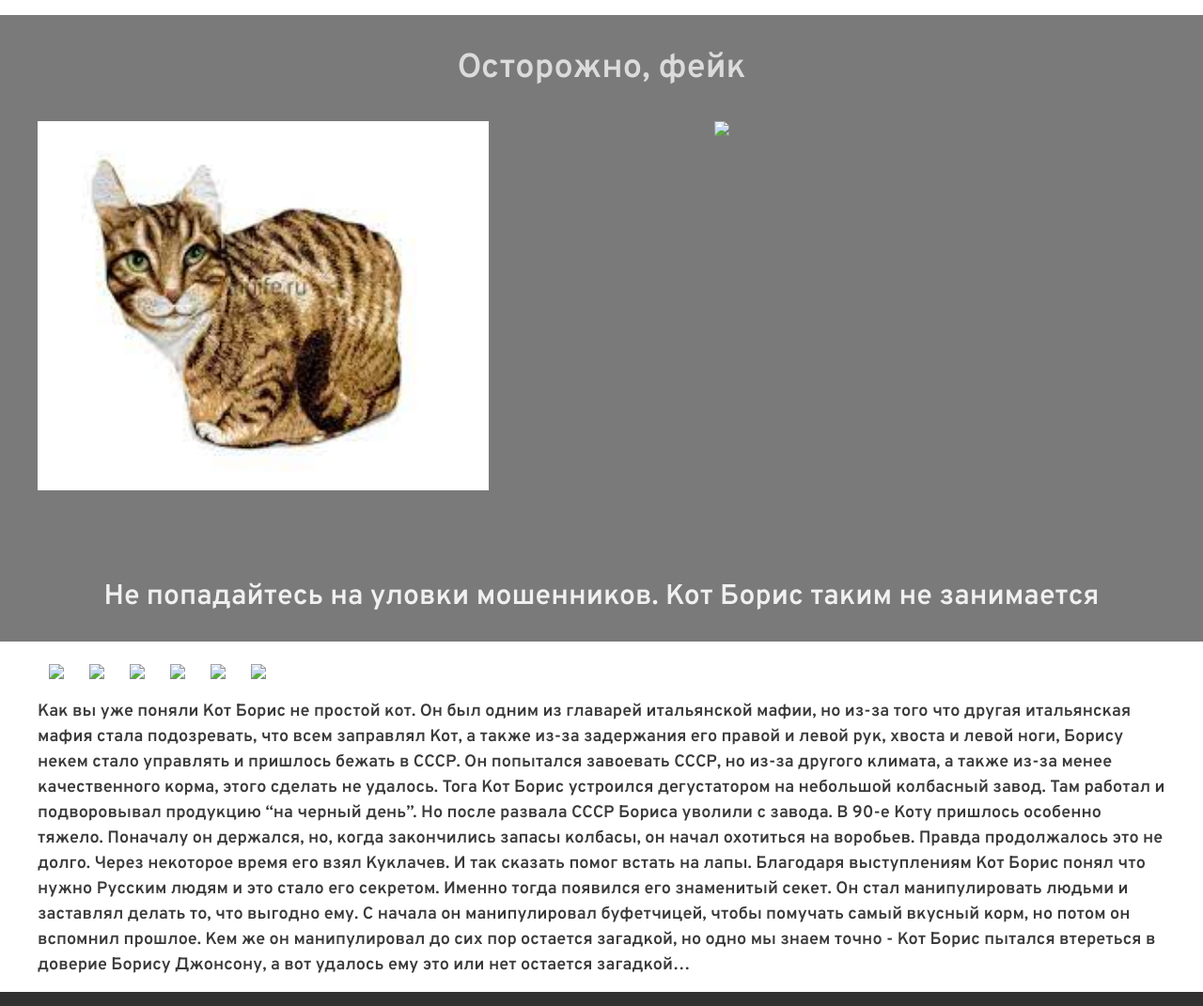
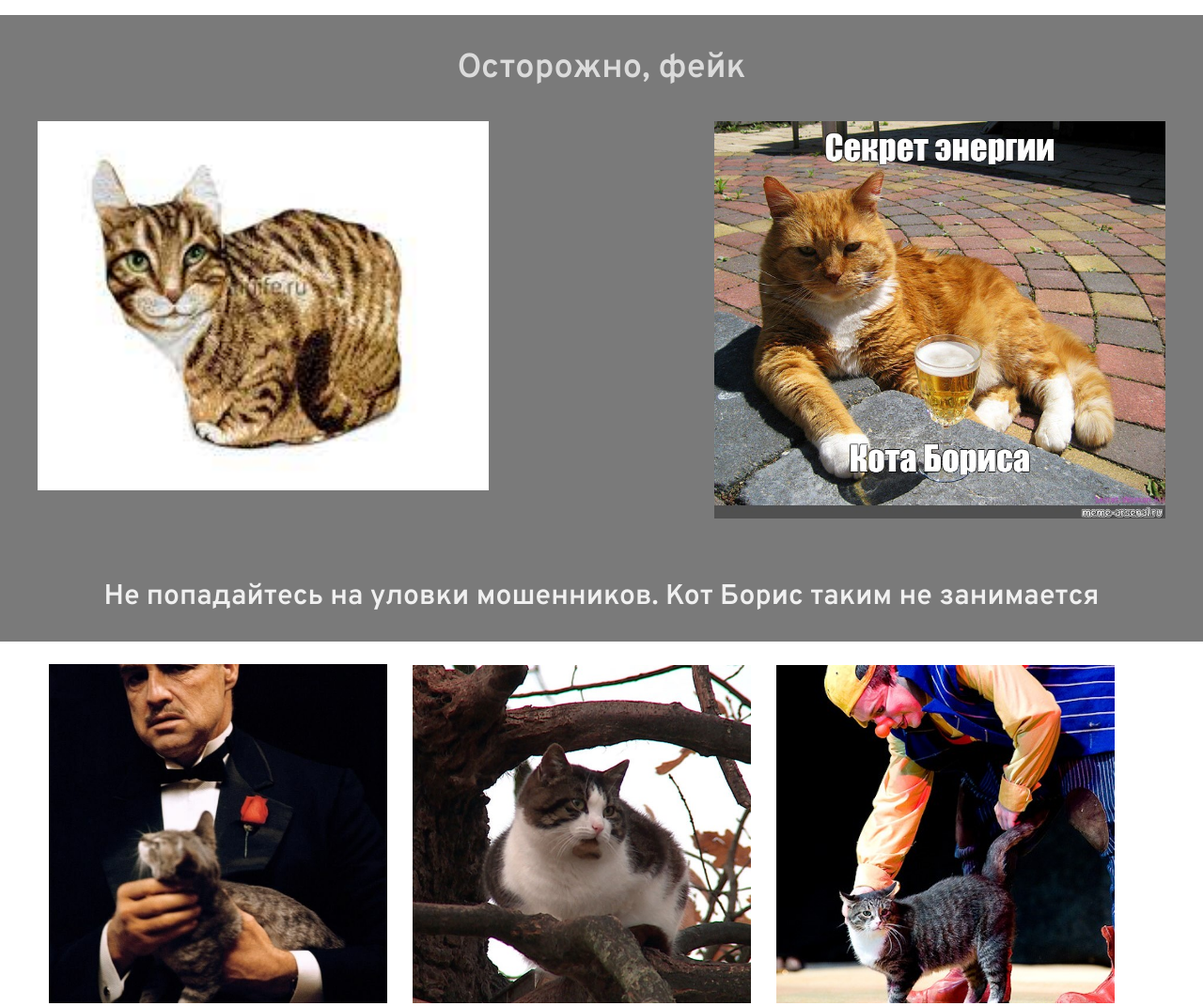
Before and after one commit to Lavreshkin/Lavreshkin.github.io, a plain HTML site: page index.html in a window 1280 px wide. Shown: the part 760-1831 px from the top of the page at 94% size. Drawn offline with Linux system fonts and the light colour scheme.

Commit message:
Update index.html

```diff
--- a/index.html
+++ b/index.html
@@ -18,7 +18,7 @@
 <div class="bakgraund_1"></div>
 
 <div class="round__photo">
-    <img src="assets\images\Round.jpg" alt="">
+    <img src=".\Round.jpg" alt="">
 </div>
 
 <div class="intro">
@@ -35,7 +35,7 @@
         <div class="container2">
             <h1 class="Copy__title">Осторожно, фейк</h1>
                 <img src="./Copy1.jpg" class="Copy__photo1">
-                <img src="assets/images/Copy2.jpg"class="Copy__photo2">
+                <img src="./Copy2.jpg"class="Copy__photo2">
                 <div class="container3">
                     <h1 class="Copy__posttitle">Не попадайтесь на уловки мошенников. Кот Борис таким не занимается</h1>
                 </div>
@@ -45,12 +45,12 @@
 <div class="president">
     <div class="container">
         <div class="about1">
-        <img src="assets/images/Godfather.jpg" class="president__photo">
-        <img src="assets/images/On_a_branch.jpg" class="president__photo">
-        <img src="assets/images/circus.jpg" class="president__photo">
-        <img src="assets/images/Great_Britain.jpg" class="president__photo">
-        <img src="assets/images/with the president.jpg" class="president__photo">
-        <img src="assets/images/with the president3.jpg" class="president__photo">
+        <img src="./Godfather.jpg" class="president__photo">
+        <img src="./On_a_branch.jpg" class="president__photo">
+        <img src="./circus.jpg" class="president__photo">
+        <img src="./Great_Britain.jpg" class="president__photo">
+        <img src="./with the president.jpg" class="president__photo">
+        <img src="./with the president3.jpg" class="president__photo">
         </div>
         <div class="container3">
             <h1 class="president__text">Как вы уже поняли Кот Борис не простой кот. Он был одним из главарей итальянской мафии, но из-за  того что другая итальянская мафия стала подозревать, что всем заправлял Кот, а также из-за задержания его правой и левой рук, хвоста и левой ноги, Борису некем стало управлять и пришлось бежать в СССР. Он попытался завоевать СССР, но из-за другого климата, а также из-за менее качественного корма, этого сделать не удалось. Тога Кот Борис устроился дегустатором на небольшой колбасный завод. Там работал и подворовывал продукцию “на черный день”. Но после развала СССР Бориса уволили с завода. В 90-е Коту пришлось особенно тяжело. Поначалу он держался, но, когда закончились запасы колбасы, он начал охотиться на воробьев. Правда продолжалось это не долго. Через некоторое время его взял Куклачев. И так сказать помог встать на лапы. Благодаря выступлениям Кот Борис понял что нужно Русским людям и это стало его секретом. Именно тогда появился его знаменитый секет. Он стал манипулировать людьми и заставлял делать то, что выгодно ему. С начала он манипулировал буфетчицей, чтобы помучать самый вкусный корм, но потом он вспомнил прошлое. Кем же он манипулировал до сих пор остается загадкой, но одно мы знаем точно - Кот Борис пытался втереться в доверие Борису Джонсону, а вот удалось ему это или нет остается загадкой…</h1>
```
